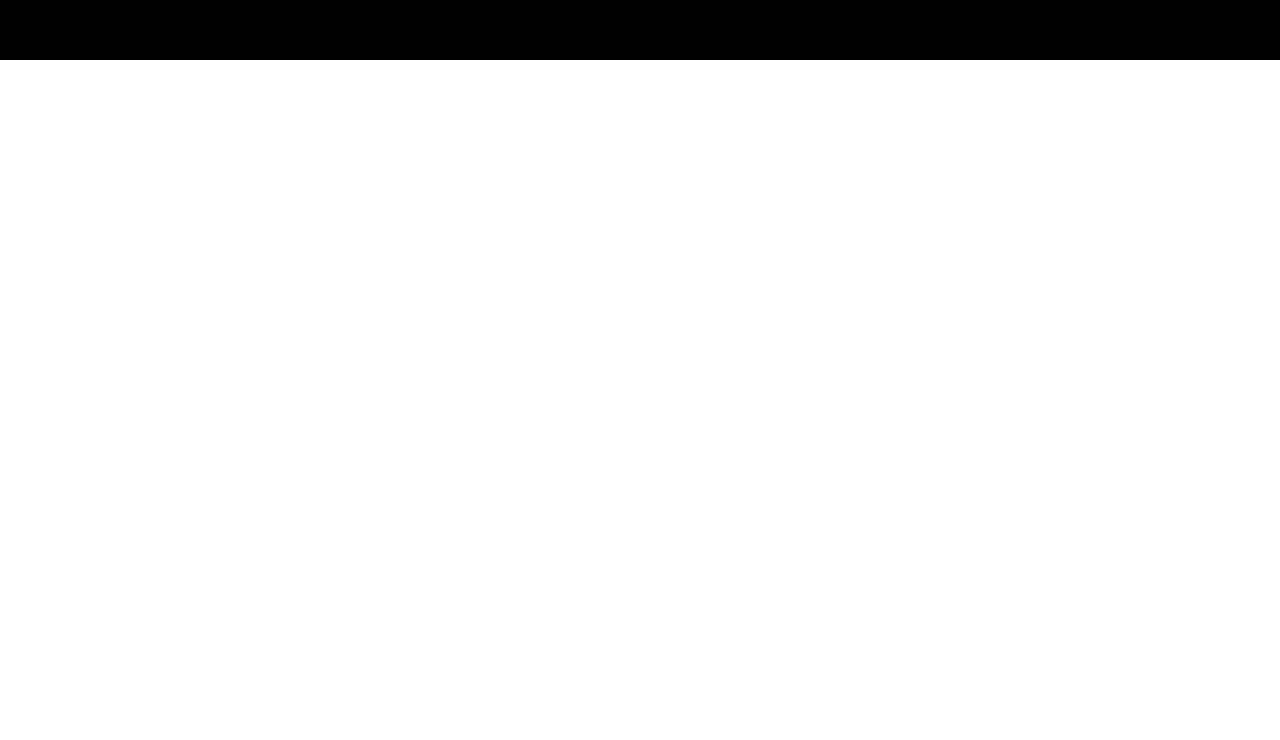
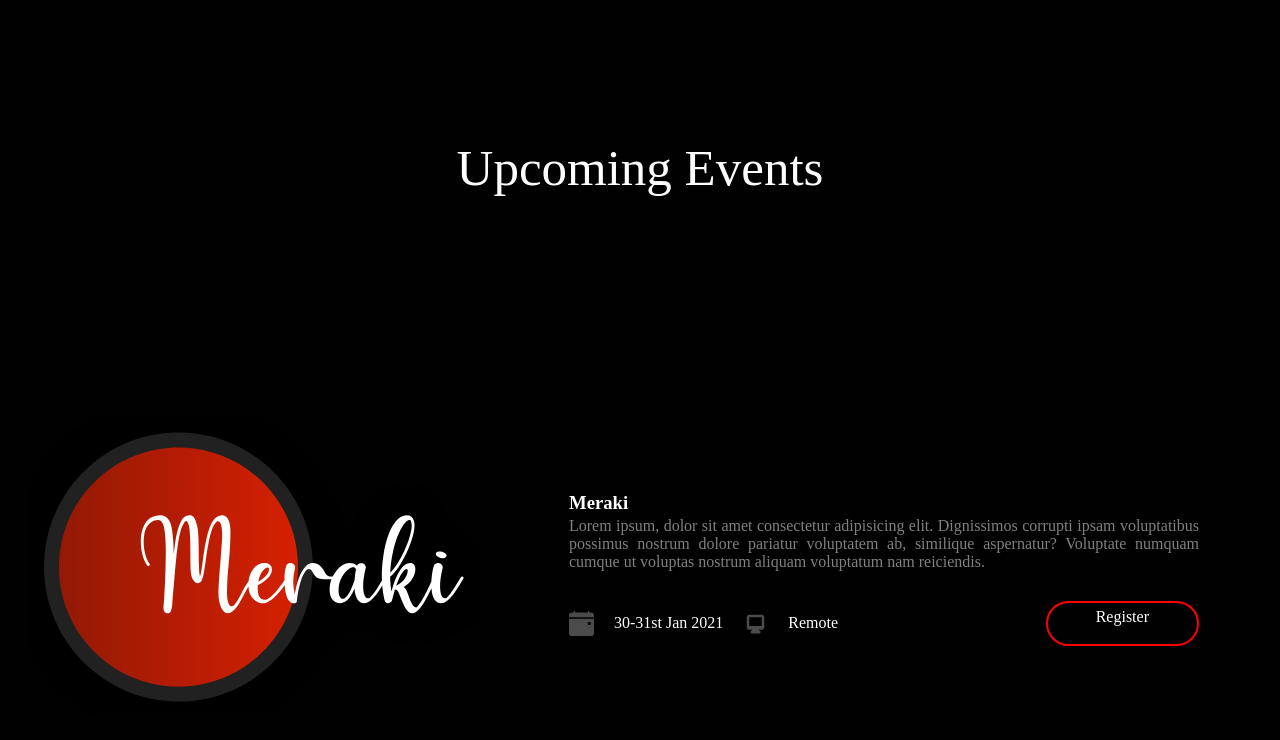
Before and after one commit to TEDxVITVellore/tedxvit_website2021, a React (Create React App) app: page / in a window 1280 px wide. Shown: the part 788-1528 px from the top of the page. Before the commit the page ends 848 px from the top, so only its background shows below. Built offline with nearby package versions, Linux system fonts and the light colour scheme; a web font is replaced by a local one.

Commit message:
feat: upcoming events

```diff
--- a/package.json
+++ b/package.json
@@ -7,10 +7,12 @@
     "@testing-library/react": "^11.1.0",
     "@testing-library/user-event": "^12.1.10",
     "@types/node-sass": "^4.11.2",
+    "@types/react-icons": "^3.0.0",
     "include-media": "^1.4.10",
     "node-sass": "^5.0.0",
     "react": "^17.0.2",
     "react-dom": "^17.0.2",
+    "react-icons": "^4.3.1",
     "react-scripts": "4.0.3",
     "web-vitals": "^1.0.1"
   },
--- a/src/App.js
+++ b/src/App.js
@@ -1,10 +1,13 @@
 import './App.scss';
 import HomePage from './pages/HomePage/HomePage';
+import { IconContext } from "react-icons";
 
 function App() {
   return (
     <>
-      <HomePage />
+      <IconContext.Provider value={{ color: "#4b4b4b", className: "icons" }}>
+        <HomePage />
+      </IconContext.Provider>
     </>
   );
 }
--- a/src/App.scss
+++ b/src/App.scss
@@ -3,6 +3,7 @@
 *,*::before,*::after {
   margin:0;
   padding:0;
+  box-sizing: border-box;
 }
 
 body,html {
@@ -10,3 +11,7 @@ body,html {
   padding: 0;
   overflow-x: hidden;
 }
+
+.icons {
+  font-size: 25px;
+}
--- a/src/pages/HomePage/HomePage.js
+++ b/src/pages/HomePage/HomePage.js
@@ -3,6 +3,10 @@ import "./HomePage.scss"
 
 import Logo from "../../assets/images/logo/logo.png"
 import Design1 from "../../assets/images/backgrounds/design_1.svg"
+import MerakiLogo from '../../assets/images/events/meraki.svg'
+import { BsFillCalendarEventFill } from "react-icons/bs"
+import { HiDesktopComputer } from "react-icons/hi"
+
 const HomePage = () => {
     return (
         <article className="homePage">
@@ -34,6 +38,29 @@ const HomePage = () => {
                     <img src={Design1} alt="design1" />
                 </div>
             </section>
+            <section className="upcoming">
+                <h1>Upcoming Events</h1>
+                <div className="upcoming-flexContainer">
+                    <div className="upcoming__imageContainer">
+                        <img src={MerakiLogo} alt="Meraki Logo" />
+                    </div>
+                    <div className="upcoming__info">
+                        <h3>Meraki</h3>
+                        <p>Lorem ipsum, dolor sit amet consectetur adipisicing elit. Dignissimos corrupti ipsam voluptatibus possimus nostrum dolore pariatur voluptatem ab, similique aspernatur? Voluptate numquam cumque ut voluptas nostrum aliquam voluptatum nam reiciendis.</p>
+                        <footer>
+                            <div className="footer-info">
+                                <BsFillCalendarEventFill />
+                                <p>30-31st Jan 2021</p>
+                                <HiDesktopComputer />
+                                <p>Remote</p>
+                            </div>
+                            <div className="upcoming__info__registerBtn">
+                                <p>Register</p>
+                            </div>
+                        </footer>
+                    </div>
+                </div>
+            </section>
         </article>
     )
 }
--- a/src/pages/HomePage/HomePage.scss
+++ b/src/pages/HomePage/HomePage.scss
@@ -14,10 +14,14 @@
     .header {
         width:100%;
         position: fixed;
+        z-index: 1000000;
         top:0;
         left:0;
         background-color: $bgcolor;
         padding-block: 1.5em;
+        @include media("<=tablet") {
+            padding-block: 0;
+        }
         font-size:1.4375rem;//24px;
         .header-content{
             margin-inline:auto;
@@ -27,16 +31,26 @@
             display: flex;
             justify-content: space-between;
             align-items: center;
+            @include media("<=tablet"){
+                justify-content: start;
+                padding-inline: 0;
+            }
         }
         // make all direct descendents section elements of home page bg color black
         & > section {
             background-color: $bgcolor;
+            z-index:-1;
+            display: inline-block;
         }
+        //the big tedx logo in the header
         &__logoContainer {
             img {
                 //transform: scale(1.7);
                 position: relative;
                 top:10px;
+                @include media("<=tablet") {
+                    transform: scale(0.6);
+                }
             }
         }
         &__nav {
@@ -67,7 +81,7 @@
         display: flex;
         justify-content: space-around;
         align-items: center;
-        padding-top:6vh;
+        padding-top:10vh; // shift from the top
         &__banner {
             padding:1em;
             color:white;
@@ -82,6 +96,9 @@
               margin-bottom: 0.2em;
               font-weight: 400;
               line-height: 100%;
+              @include media("<=tablet") {
+                font-size:4.5rem;
+              }
             }
             p{
                 color:grey;
@@ -89,19 +106,28 @@
                 white-space: wrap;
                 margin-bottom:1.9em; //space between button and paragrah text
                 line-height: 103%;
+                @include media("<=tablet") {
+                    font-size:1rem;
+                }
             }
             &__button {
                 border-radius: 100px;
-                border: 1px solid red;
+                border: 1.8px solid red;
                 color:red;
                 height:8px;
                 width:140px;
                 font-size: 1rem;
-                padding:1em;
+                padding:1.3em 5.6em;
                 white-space: nowrap;
                 display: flex;
                 justify-content: center;
                 align-items: center;
+                &:hover {
+                    background-color:red;
+                    // font-size: 1.1rem;
+                    color:$bgcolor;
+                    cursor:pointer;
+                }
             }
         }
         &__bannerImage {
@@ -111,4 +137,94 @@
             }
         }
     }
+    // The upcoming events section
+    .upcoming {
+        padding-inline: 10px;
+        display:flex;
+        justify-content: space-around;
+        align-items: center;
+        flex-direction: column;
+        color:white;
+        text-align: center;
+        width:100%;
+        height:100vh;
+        overflow-y: hidden;
+        h1 {
+            @include media("<=tablet"){
+                display:none;
+            }
+            font-weight: 500;
+            line-height: 1.2;
+            font-size: 3.1875rem;
+            margin-bottom: 0em;
+        }
+        .upcoming-flexContainer {
+            display: flex;
+            justify-content: space-around;
+            align-items: center;
+            width:100%;
+            @include media("<=tablet") {
+                flex-direction: column;
+            }
+        }
+        &__info {
+            width:50%;
+            @include media("<=tablet"){
+                width:85%;
+            }
+            text-align: justify;
+            color:grey;
+            h3 {
+                color:white;
+                margin-bottom: 3px;
+            }
+            p{
+            }
+            footer {
+                color:white;
+                margin-top: 30px;
+                width: 100%;
+                display:flex;
+                justify-content: space-between;
+                align-items: center;
+                //flex-wrap: wrap;
+                @include media("<=tablet"){
+                    flex-direction: column;
+                    justify-content: flex-start;
+                }
+                .footer-info{
+                    display: flex;
+                    align-items: center;
+                    justify-content: flex-start;
+                    width: 100%;
+                    p{
+                        white-space: nowrap;
+                        margin-inline:20px;
+                     }
+                }
+
+            }
+            &__registerBtn{
+                @include media("<=tablet") {
+                    margin-top:2em;
+                }
+                border-radius: 100px;
+                border: 2px solid red;
+                padding: 0.3em 3em;
+                height:45px;
+                &:hover {
+                    background-color: red;
+                    color:$bgcolor;
+                }
+            }
+        }
+        &__imageContainer{
+            img {
+                transform: scale(1.3);
+            }
+            @include media("<=tablet") {
+                margin-bottom: 2.5em;
+            }
+        }
+    }
 }
```
Also changed, not shown: src/assets/images/icons/calender_event.svg (added), 1 other file (tests, documents, lock files or other folders).
